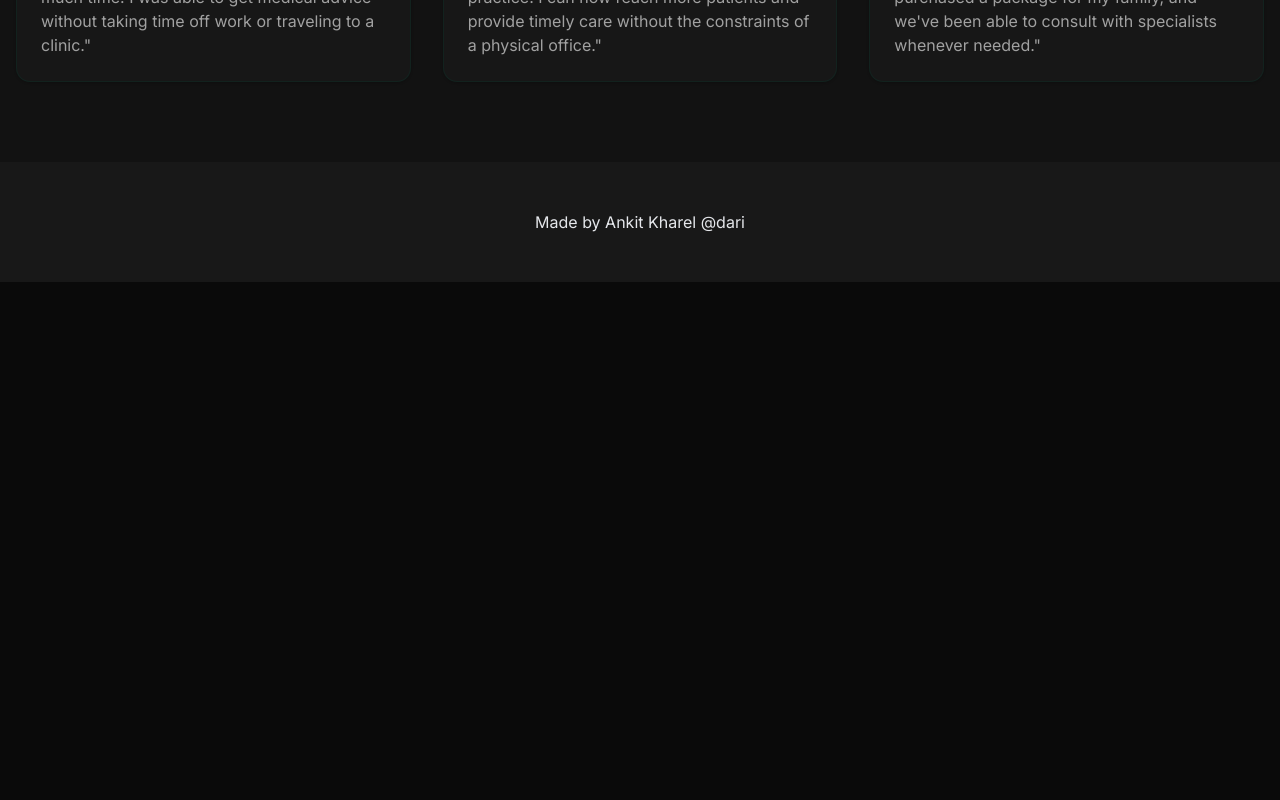
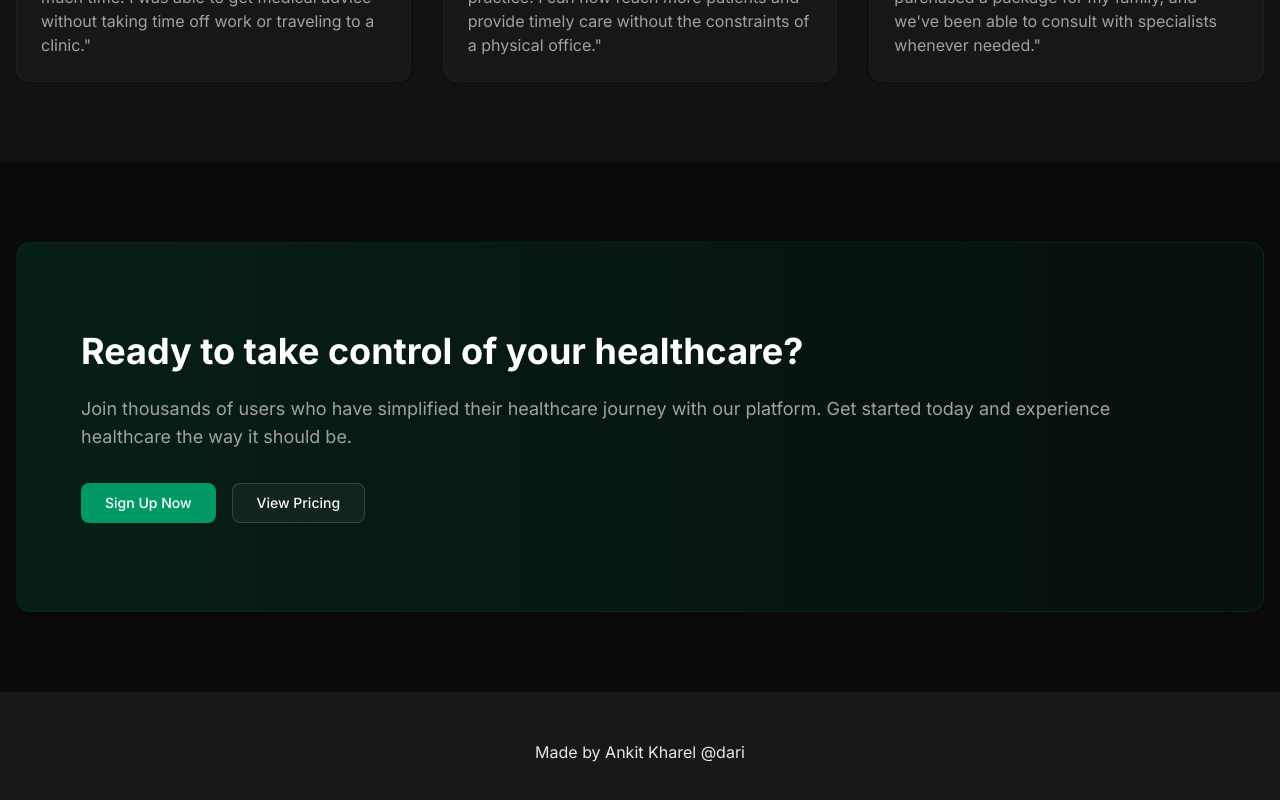
Before and after one commit to ankit50/mediMeet, a Next.js app: page / in a window 1280 px wide. Shown: the part 2744-3544 px from the top of the page. Before the commit the page ends 3026 px from the top, so only its background shows below. Built offline with nearby package versions, Linux system fonts and the light colour scheme; no server answers.

Commit message:
CTA section added

```diff
--- a/app/page.js
+++ b/app/page.js
@@ -208,6 +208,43 @@ export default function Home() {
           </div>
         </div>
       </section>
+
+      {/* CTA section */}
+      <section className="py-20">
+        <div className="container mx-auto px-4">
+          <Card className="bg-gradient-to-r from-emerald-900/30 to-emerald-950/20 border-emerald-800/20">
+            <CardContent className="p-8 md:p-12 lg:p-16 relative overflow-hidden">
+              <div>
+                <h2 className="text-3xl md:text-4xl font-bold text-white mb-6">
+                  Ready to take control of your healthcare?
+                </h2>
+                <p className="text-lg text-muted-foreground mb-8">
+                  Join thousands of users who have simplified their healthcare
+                  journey with our platform. Get started today and experience
+                  healthcare the way it should be.
+                </p>
+                <div className="flex flex-col sm:flex-row gap-4">
+                  <Button
+                    asChild
+                    size="lg"
+                    className="bg-emerald-600 text-white hover:bg-emerald-700"
+                  >
+                    <Link href="/sign-up">Sign Up Now</Link>
+                  </Button>
+                  <Button
+                    asChild
+                    variant="outline"
+                    size="lg"
+                    className="border-emerald-700/30 hover:bg-muted/80"
+                  >
+                    <Link href="/pricing">View Pricing</Link>
+                  </Button>
+                </div>
+              </div>
+            </CardContent>
+          </Card>
+        </div>
+      </section>
     </div>
   );
 }
```
